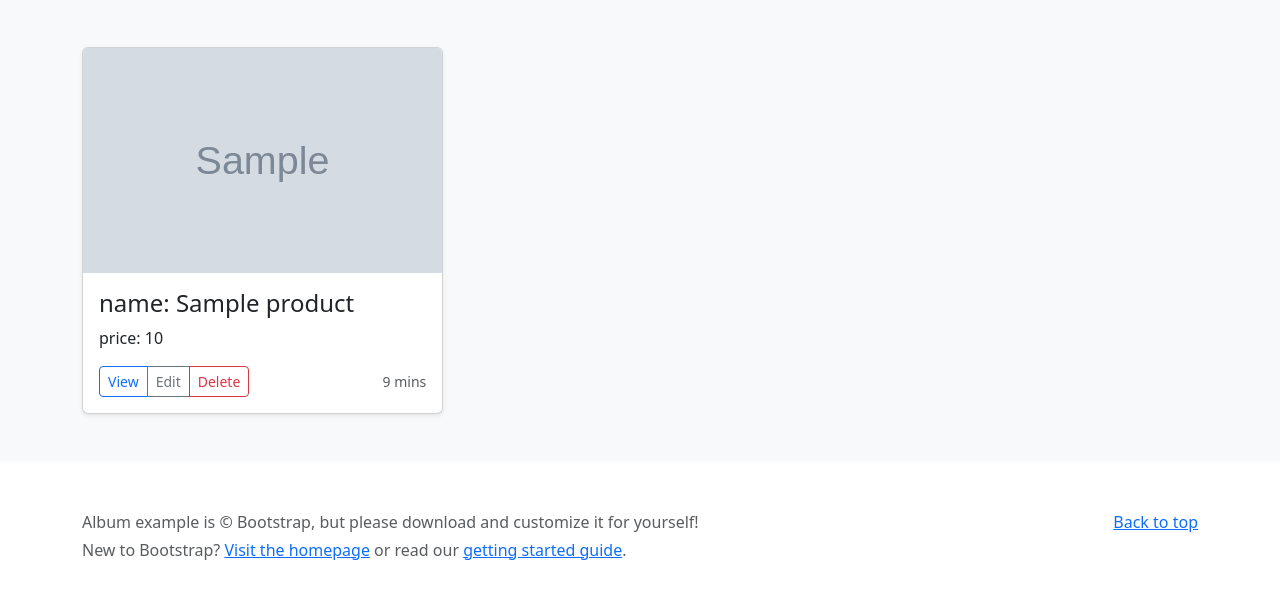
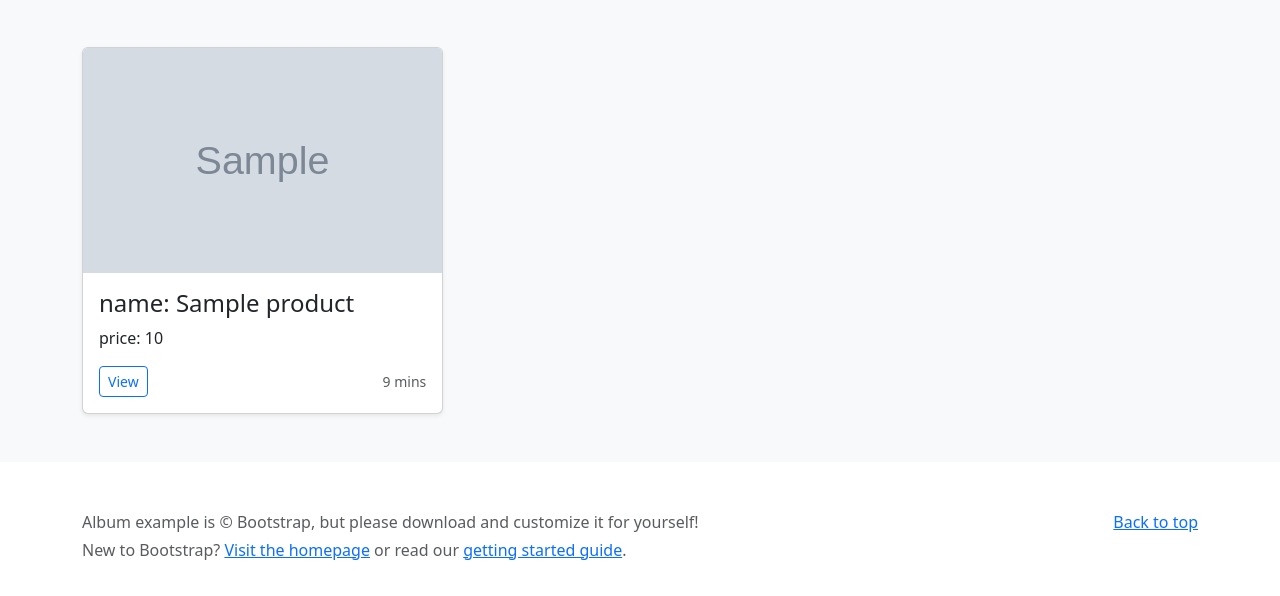
Before and after one commit to seop93/flask-project1, a Flask app: page /products/list in a window 1280 px wide. Shown: the part 481-1077 px from the top of the page. Run offline with Flask 3, Linux system fonts and the light colour scheme; grey boxes marked "Sample" are stand-in pictures; a database or web service that is not in the repository returns one stand-in record (values such as "Sample title"); some libraries are stand-ins or nearby versions.

Commit message:
Update: 권한에 따라 View가 보이게 수정

```diff
--- a/templates/products.html
+++ b/templates/products.html
@@ -102,8 +102,10 @@
               <div class="d-flex justify-content-between align-items-center">
                 <div class="btn-group">
                   <a href="/products/{{ product['_id'] }}/detail" class="btn btn-sm btn-outline-primary">View</a>
-                  <a href="/products/{{ product['_id'] }}/edit" class="btn btn-sm btn-outline-secondary">Edit</a>
-                  <a href="/products/{{ product['_id'] }}/delete" class="btn btn-sm btn-outline-danger">Delete</a>
+                  {% if session.get('is_admin') %}
+                      <a href="/products/{{ product['_id'] }}/edit" class="btn btn-sm btn-outline-secondary">Edit</a>
+                      <a href="/products/{{ product['_id'] }}/delete" class="btn btn-sm btn-outline-danger">Delete</a>
+                  {% endif %}
                 </div>
                 <small class="text-body-secondary">9 mins</small>
               </div>
```
